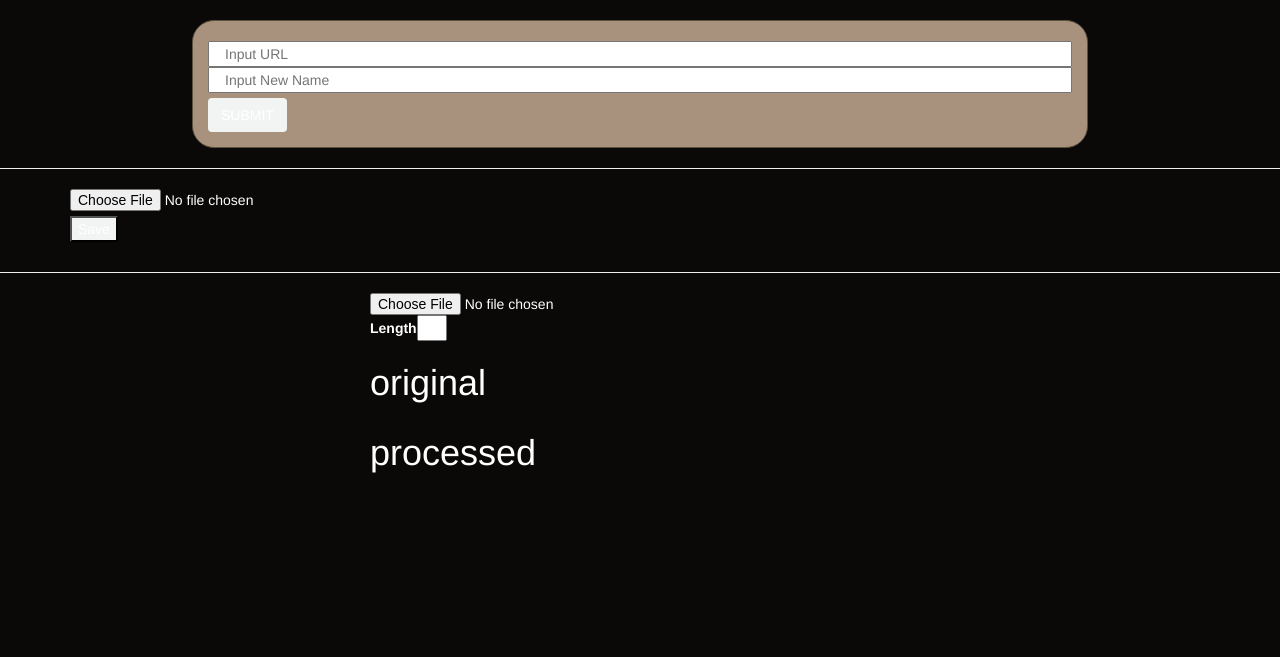
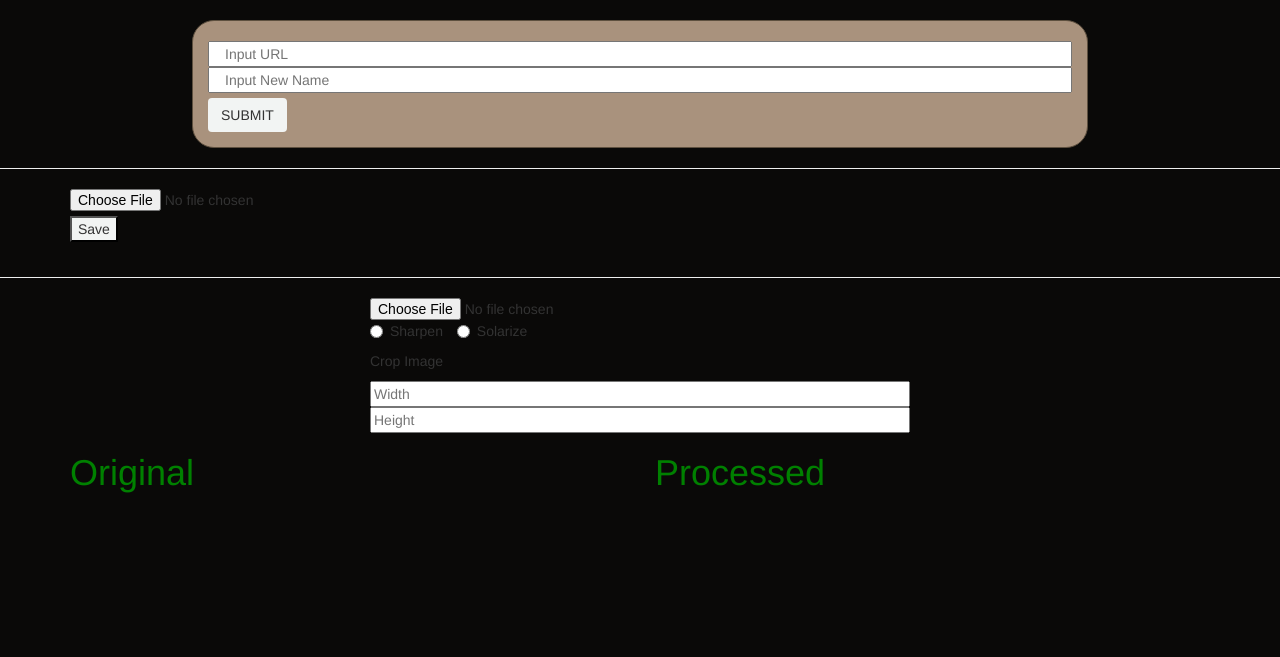
Before and after one commit to elderjoe/rest_flask, a Flask app: page / in a window 1280 px wide. Shown: the top 657 px of the page. Run offline with Flask 2, Linux system fonts and the light colour scheme; a map, chart or similar area stays blank; some libraries are stand-ins or nearby versions.

Commit message:
Fixed for image processing, issue #3. Allows cropping, solarize, and sharpen of image.

```diff
--- a/service/static/css/style.css
+++ b/service/static/css/style.css
@@ -1,6 +1,9 @@
 body {
   background: #0A0908;
-  color: white;
+}
+
+h1 {
+  color: green;
 }
 
 .custom {
@@ -23,17 +26,43 @@ body {
   text-overflow: ellipsis;
 }
 
+.crop {
+  margin-top: 10px;
+}
+
+.upload_items {
+  margin-top: 13px;
+  margin-left: -25px;
+}
+
+.items {
+  margin-top: 15px;
+}
+
+li {
+  list-style: none;
+  color: white;
+}
+
 button {
   margin-top: 5px;
   background-color: #F2F4F3;
 }
+.rd_btn {
+  position: absolute;
+  margin-left: -45px;
+}
 
-input {
+input[type=file] {
+  width: 100%;
+}
+
+input[type=text] {
   width: 100%;
 }
 
 img {
-    width: 30%;
+    width: 100%;
     margin: auto;
     display: block;
     margin-bottom: 10px;
--- a/service/static/js/image_processor.js
+++ b/service/static/js/image_processor.js
@@ -1,6 +1,9 @@
 var original = document.getElementById('original')
 var canvas = document.getElementById('canvas')
 var output = document.getElementById('output')
+var imgProcess = document.getElementsByName('process')
+var cropWidth = document.getElementById('cropWidth')
+var cropHeight = document.getElementById('cropHeight')
 var cCtx = canvas.getContext('2d')
 var oCtx = output.getContext('2d')
 var reader = new FileReader()
@@ -10,13 +13,43 @@ function setUpCanvas() {
 	output.height = original.height
 	canvas.width = original.width
 	canvas.height = original.height
-	cCtx.drawImage(original, 0, 0)
+
+	var wrh = original.width / original.height;
+	var newWidth = canvas.width;
+	var newHeight = newWidth / wrh;
+	if (newHeight > canvas.height) {
+		newHeight = canvas.height;
+		newWidth = newHeight * wrh;
+	}
+
+	if (cropWidth.value != null && cropHeight.value != null) {
+		newWidth = cropWidth.value
+		newHeight = cropHeight.value
+	}
+
+	cCtx.drawImage(original, 0, 0, newWidth, newHeight)
 }
 
 function border() {
-	var imagedata = cCtx.getImageData(0, 0, original.width, original.height)
-	var newImage = grafi.sharpen(imagedata)
-	oCtx.putImageData(newImage, 10, 10)
+	var imagedata = cCtx.getImageData(0, 0, output.width, output.height)
+	var value = ''
+
+	for (var i = 0; i < imgProcess.length; i++) {
+		if (imgProcess[i].checked) {
+			value = imgProcess[i].value;
+		}
+	}
+
+	console.log(value)
+	if (value == 'sharpen') {
+		var newImage = grafi.sharpen(imagedata)
+	} else if (value == 'solarize') {
+		var newImage = grafi.solarize(imagedata)
+	} else {
+		var newImage = imagedata
+	}
+
+	oCtx.putImageData(newImage, 0, 0)
 }
 
 reader.onload = function() {
--- a/service/static/js/upload_multi.js
+++ b/service/static/js/upload_multi.js
@@ -1,8 +1,14 @@
 Vue.component('file-item', {
 	template: '\
     <li>\
-      {{ title }}\
-      <button v-on:click="$emit(\'remove\')">X</button>\
+			<div class="row">\
+			<div class="col-sm-2">\
+      <button v-on:click="$emit(\'remove\')" class="btn btn-danger">Remove</button>\
+			</div>\
+			<div class="col-sm-9 upload_items">\
+			<p>{{ title }}</p>\
+			</div>\
+			</div>\
     </li>\
   ',
 	props: ['title']
--- a/service/templates/index.html
+++ b/service/templates/index.html
@@ -3,6 +3,9 @@
 
 <head>
     <meta charset="utf-8">
+    <meta http-equiv=”Pragma” content=”no-cache”>
+    <meta http-equiv=”Expires” content=”-1″>
+    <meta http-equiv=”CACHE-CONTROL” content=”NO-CACHE”>
     <title>Give Me Something</title>
     <meta name="viewport" content="width=device-width, initial-scale=1.0">
     <link rel="stylesheet" href="https://maxcdn.bootstrapcdn.com/bootstrap/3.3.7/css/bootstrap.min.css">
@@ -29,9 +32,12 @@
 
     <div class="container">
         <div id="file-list">
-            <input type="file" v-model='newFileText'>
-            <button type="button" name="button" @click="addNewFile">Save</button>
-            <ul>
+            <div class="input-group">
+                <input type="file" v-model='newFileText'>
+                <button type="button" name="button" @click="addNewFile">Save</button>
+            </div>
+
+            <ul class="items">
                 <li is="file-item" v-for="(filename, index) in files" v-bind:title="index" v-on:remove="files.splice(index, 1)"></li>
             </ul>
         </div>
@@ -42,14 +48,27 @@
     <div class="container">
         <div class="col-sm-6 col-sm-offset-3">
             <input type="file" id="input" onchange="reader.readAsDataURL(this.files[0])">
-            <label for="img_len">Length</label><input type="text" name="" value="" id="img_len" style="width:30px">
-            <h1>original</h1>
-            <img id="original">
-            <h1>processed</h1>
-            <canvas id="canvas" hidden></canvas>
-            <canvas id="output"></canvas>
+            <label class="radio-inline"><input TYPE="Radio" Name="process" Value="sharpen" class="rd_btn">Sharpen</label>
+            <label class="radio-inline"><input TYPE="Radio" Name="process" Value="solarize" class="rd_btn">Solarize</label>
+            <div class="crop">
+                <p>Crop Image</p>
+                <input type="text" id="cropWidth" placeholder="Width">
+                <input type="text" id="cropHeight" placeholder="Height">
+            </div>
+        </div>
+        <div class="row">
+            <div class="col-sm-6">
+                <h1>Original</h1>
+                <img id="original" class="img-responsive">
+            </div>
+            <div class="col-sm-6">
+                <h1>Processed</h1>
+                <canvas id="canvas" hidden></canvas>
+                <canvas id="output"></canvas>
+            </div>
         </div>
     </div>
+
     {% if session %}
     <div class="container link-box">
         <a href="{{ session['link'] }}">{{ session['link'] }}</a>
```
